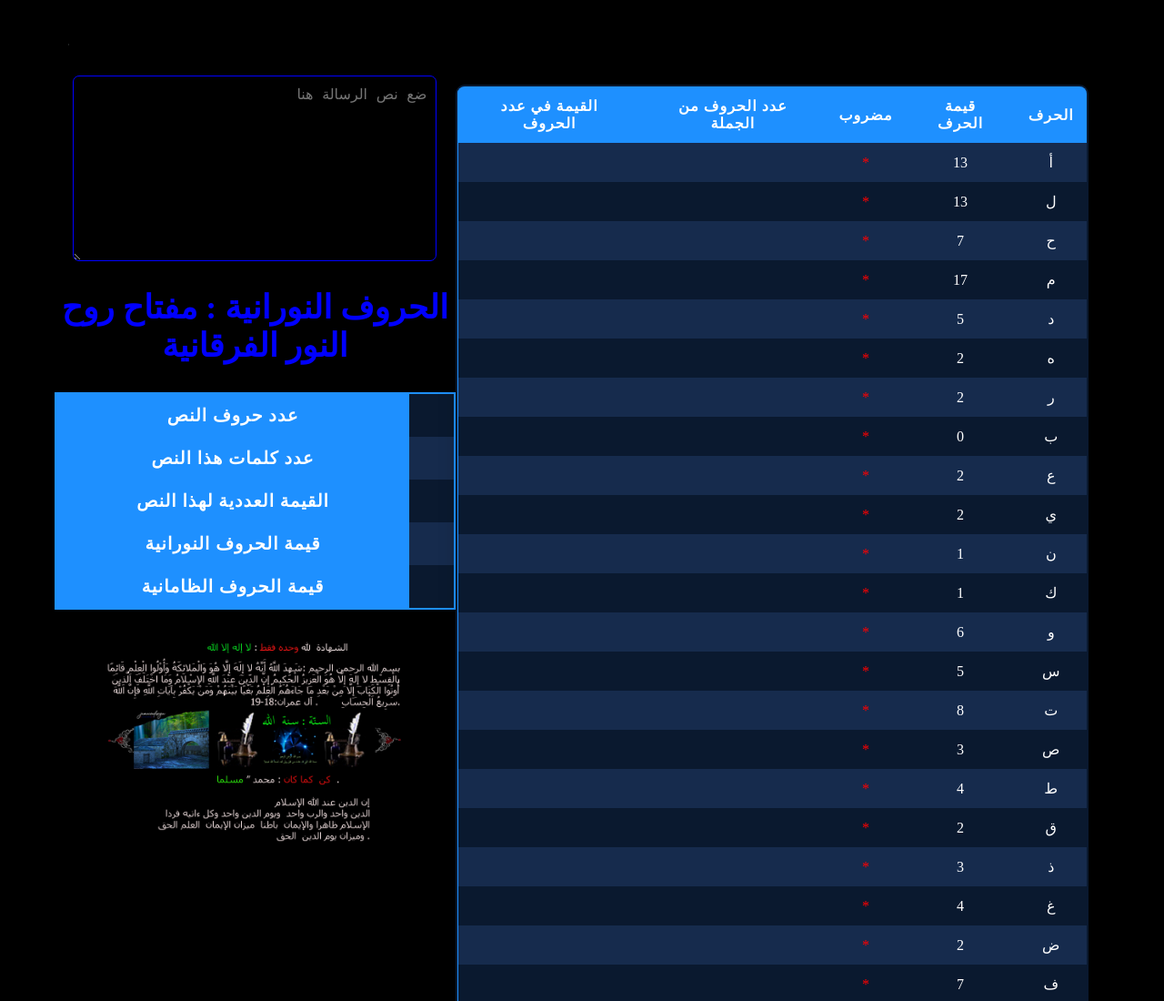
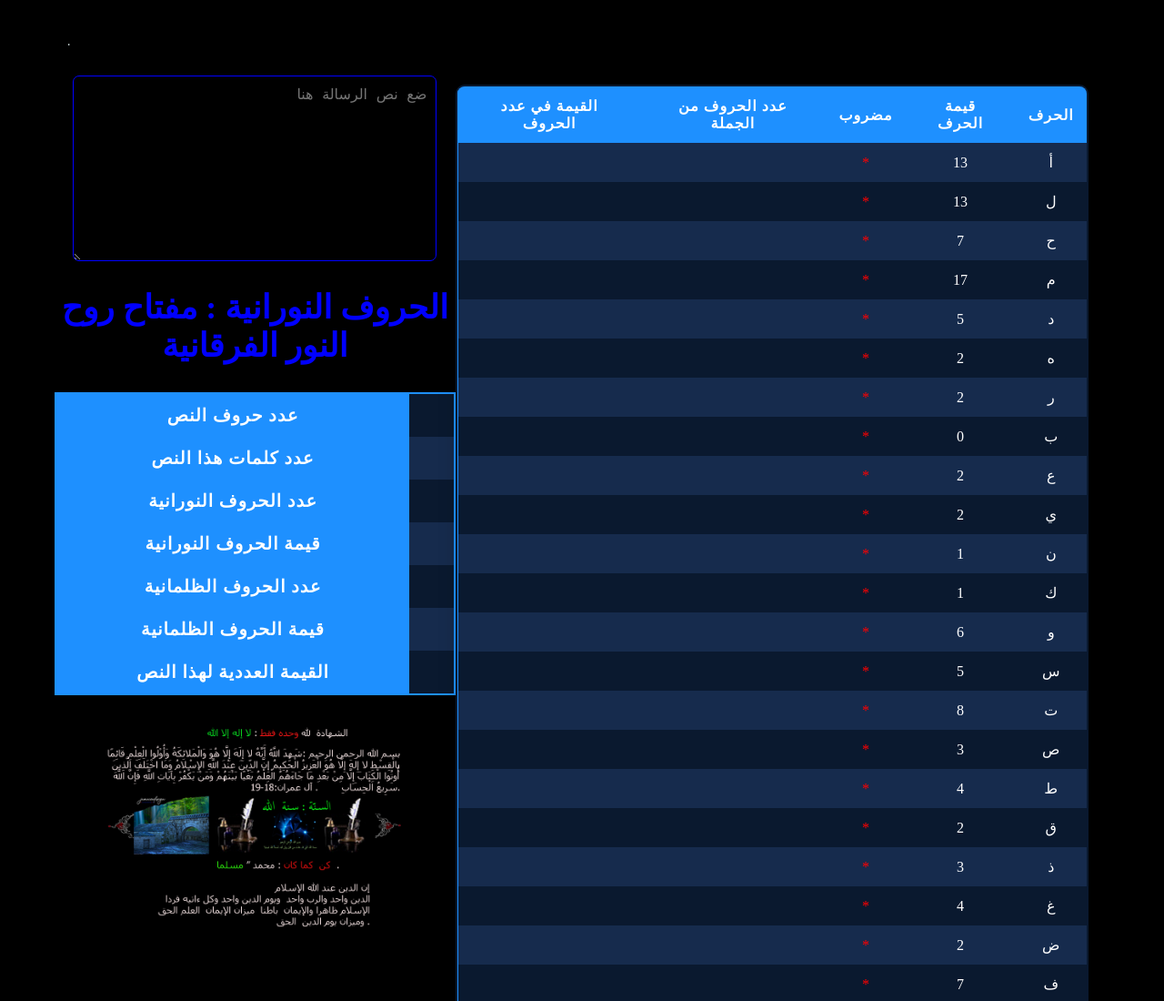
Before and after one commit to furquanelhoda/true_furquan_decrypt, a plain HTML site: page index.html in a window 1280 px wide. Shown: the top 1100 px of the page at 91% size. Drawn offline with Linux system fonts and the light colour scheme.

Commit message:
Add files via upload

```diff
--- a/app.js
+++ b/app.js
@@ -370,5 +370,6 @@ function countWord() {
 
     document.getElementById("best6").innerHTML= Counter1 + Counter2 + Counter3 + Counter4 + Counter5 + Counter6 + Counter7 + Counter8 + Counter9 + Counter10 + Counter11 + Counter12 + Counter13 + Counter14 + Counter15 + Counter16 + Counter17 + Counter18 + Counter19 + Counter20 + Counter21 + Counter22 + Counter23 + Counter24 + Counter25 + Counter26 + Counter27 + Counter28 ;
 
-
+    document.getElementById("best16").innerHTML= Counter1 + Counter2 + Counter3 + Counter4 + Counter6 + Counter7 +  Counter9 + Counter10 + Counter11 + Counter12 + Counter14 +  Counter16 + Counter17 + Counter18  ;
+    document.getElementById("best17").innerHTML= Counter5 + Counter8 + Counter13 +Counter15 + Counter19 + Counter20 + Counter21 + Counter22 + Counter23 + Counter24 + Counter25 + Counter26 + Counter27 + Counter28;
     }
--- a/index.html
+++ b/index.html
@@ -107,12 +107,13 @@
             </tr>
             <tr >
 
-                <td  id="best3" class ="best3"></td>
-                <th  class ="best1">القيمة العددية لهذا النص</th>
+                <td  id="best16" class ="best15"></td>
+                <th  class ="best15">عدد الحروف النورانية   </th>
 
 
 
             </tr>
+
             <tr >
 
                 <td  id="best14" class ="best14"></td>
@@ -121,10 +122,27 @@
 
 
             </tr>
+
+            <tr >
+
+                <td  id="best17" class ="best15"></td>
+                <th  class ="best15">عدد الحروف الظلمانية   </th>
+
+
+
+            </tr>
             <tr >
 
                 <td  id="best15" class ="best15"></td>
-                <th  class ="best15">قيمة الحروف الظامانية   </th>
+                <th  class ="best15">قيمة الحروف الظلمانية   </th>
+
+
+
+            </tr>
+            <tr >
+
+                <td  id="best3" class ="best3"></td>
+                <th  class ="best1">القيمة العددية لهذا النص</th>
 
 
 
```
